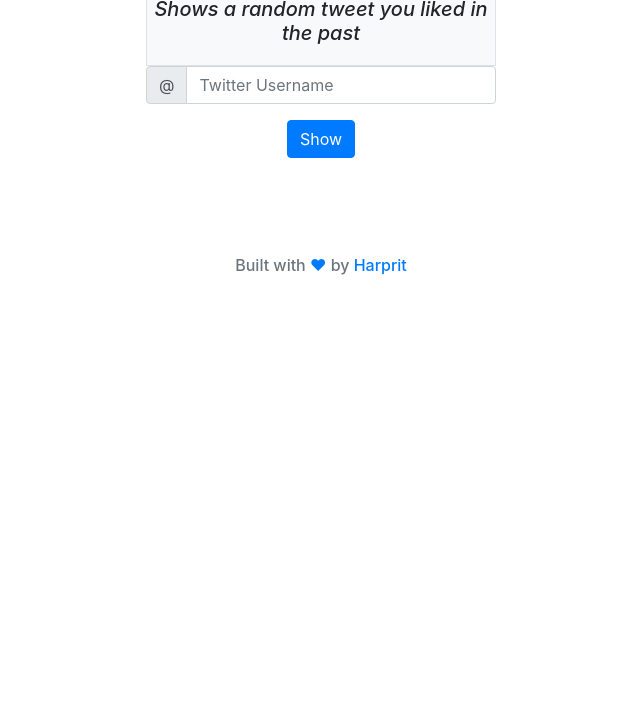
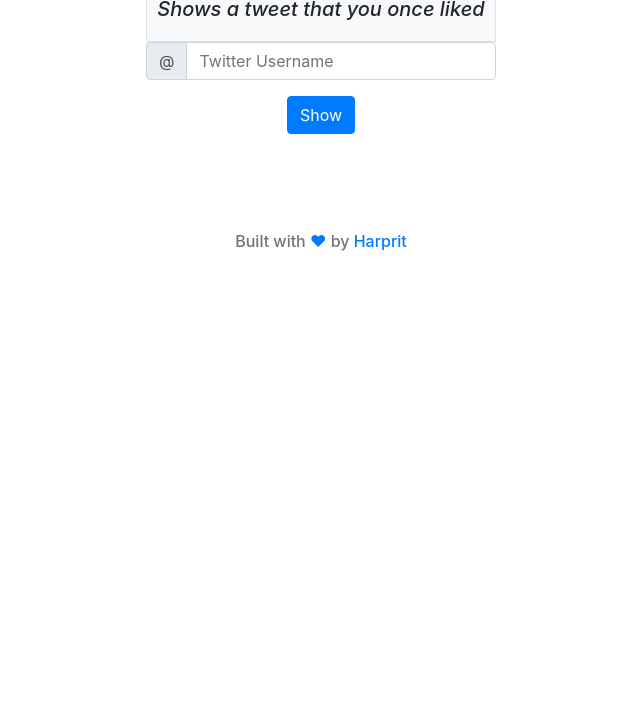
Before and after one commit to harprit/random-likes, a plain HTML site: page public/index.html in a window 1280 px wide. Shown: the part 93-800 px from the top of the page, without its empty margins (319-959 px from the left). Drawn offline with nearby package versions, Linux system fonts and the light colour scheme.

Commit message:
changed desc on main page

```diff
--- a/public/index.html
+++ b/public/index.html
@@ -23,7 +23,7 @@
 
       <div class="bg-light pt-2 pb-2 border">
         <h4 class="pb-1 font-weight-bold">Random Likes</h4>
-        <h5 class="pb-1 font-italic">Shows a random tweet you liked in the past</h5>
+        <h5 class="pb-1 font-italic">Shows a tweet that you once liked</h5>
       </div>
 
       <div class="form-group">
```
